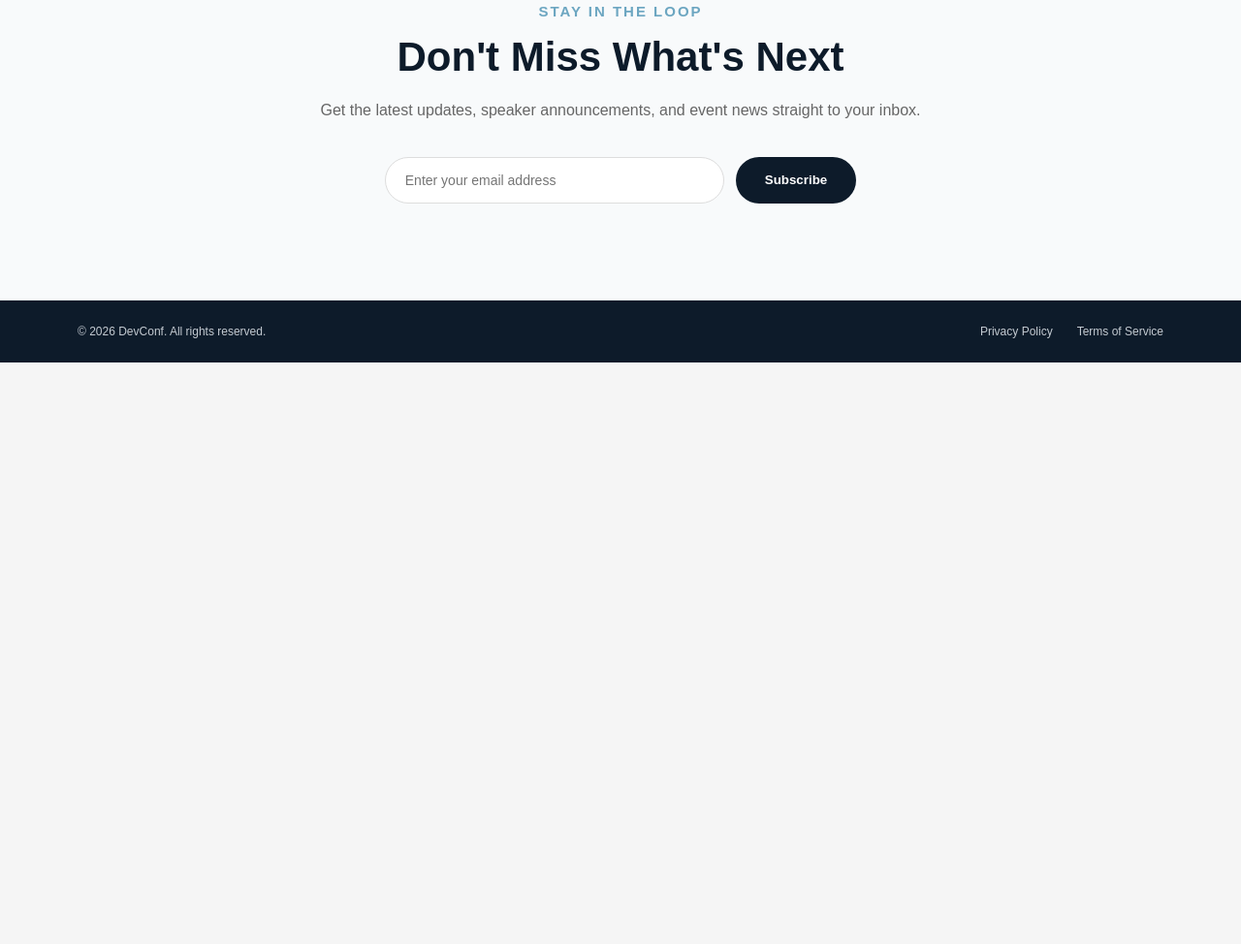
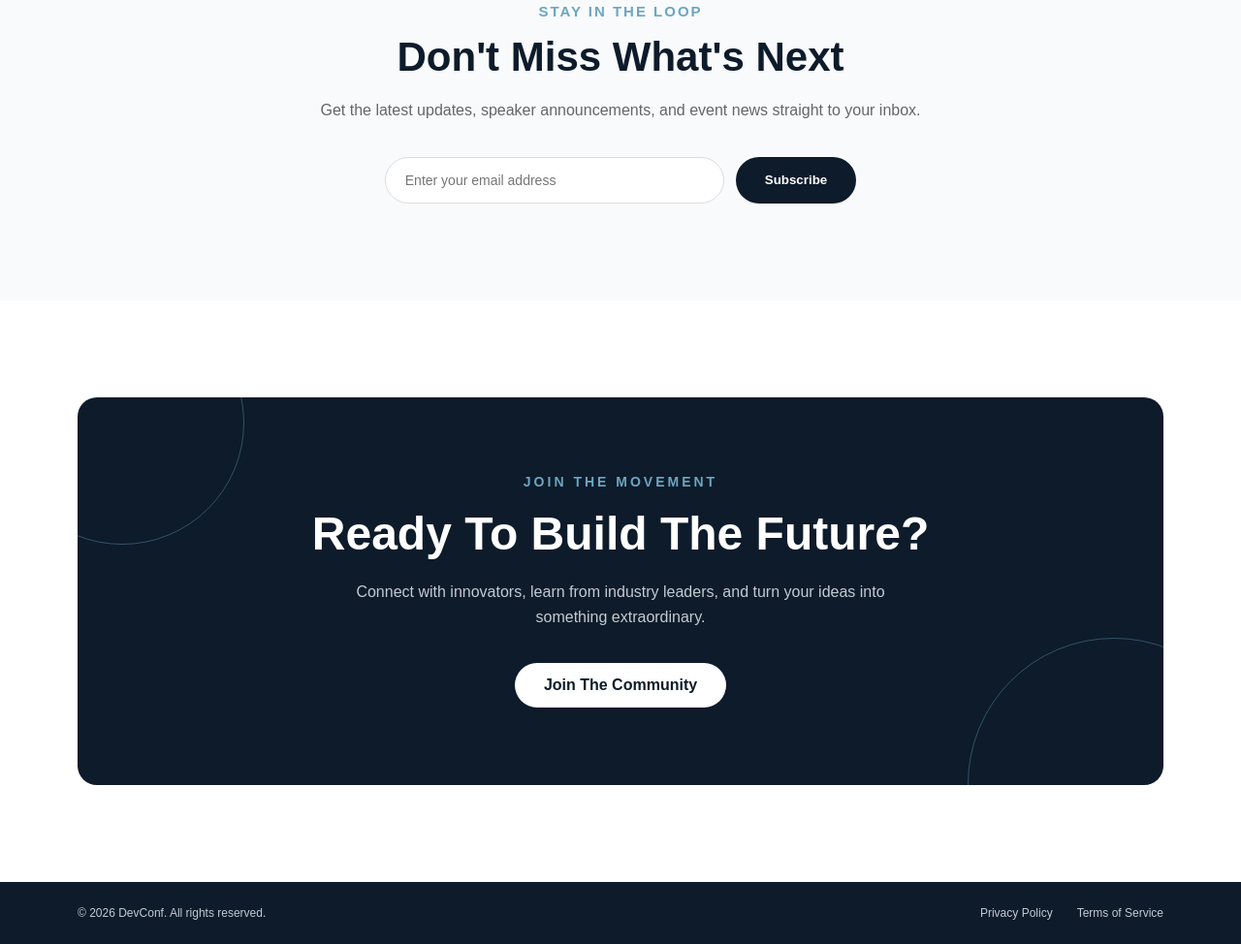
Before and after one commit to nafisa204/B14-A01-DevConf-2026, a plain HTML site: page index.html in a window 1280 px wide. Shown: the part 3781-4755 px from the top of the page at 97% size. Before the commit the page ends 4155 px from the top, so only its background shows below. Drawn offline with Linux system fonts and the light colour scheme.

Commit message:
Update DevConf website again

```diff
--- a/index.html
+++ b/index.html
@@ -229,6 +229,27 @@
     </div>
 
 </section>
+<!-- Community CTA Section -->
+<section class="community-section">
+
+    <div class="community-content">
+
+        <p class="community-caption">JOIN THE MOVEMENT</p>
+
+        <h2>Ready to build the future?</h2>
+
+        <p class="community-text">
+            Connect with innovators, learn from industry leaders,
+            and turn your ideas into something extraordinary.
+        </p>
+
+        <a href="#" class="community-btn">
+            Join The Community
+        </a>
+
+    </div>
+
+</section>
 
 <!-- Footer -->
 <footer class="footer">
--- a/style.css
+++ b/style.css
@@ -414,6 +414,143 @@ body{
 .newsletter-form button:hover{
     background-color: #6ca6c1;
 }
+
+
+/* Community Section */
+.community-section{
+    padding: 100px 80px;
+    background-color: #ffffff;
+}
+
+/* Main Box */
+.community-content{
+    position: relative;
+
+    max-width: 1200px;
+    min-height: 400px;
+
+    margin: 0 auto;
+
+    background-color: #0D1B2A;
+
+    border-radius: 20px;
+
+    display: flex;
+    flex-direction: column;
+    justify-content: center;
+    align-items: center;
+
+    text-align: center;
+
+    overflow: hidden;
+}
+
+/* Decorative circles */
+.community-content::before{
+    content: "";
+
+    position: absolute;
+
+    width: 250px;
+    height: 250px;
+
+    border: 1px solid #6ca6c1;
+    border-radius: 50%;
+
+    top: -100px;
+    left: -80px;
+
+    opacity: 0.4;
+}
+
+.community-content::after{
+    content: "";
+
+    position: absolute;
+
+    width: 300px;
+    height: 300px;
+
+    border: 1px solid #6ca6c1;
+    border-radius: 50%;
+
+    bottom: -150px;
+    right: -100px;
+
+    opacity: 0.4;
+}
+
+/* Caption */
+.community-caption{
+    color: #6ca6c1;
+
+    font-size: 14px;
+
+    letter-spacing: 3px;
+
+    font-weight: 700;
+
+    margin-bottom: 18px;
+
+    position: relative;
+    z-index: 1;
+}
+
+/* Heading */
+.community-content h2{
+    color: #ffffff;
+
+    font-size: 48px;
+
+    text-transform: capitalize;
+
+    margin-bottom: 20px;
+
+    position: relative;
+    z-index: 1;
+}
+
+/* Paragraph */
+.community-text{
+    color: #c4cbd2;
+
+    max-width: 550px;
+
+    line-height: 1.6;
+
+    font-size: 16px;
+
+    margin-bottom: 35px;
+
+    position: relative;
+    z-index: 1;
+}
+
+/* Button */
+.community-btn{
+    text-decoration: none;
+
+    background-color: #ffffff;
+
+    color: #0D1B2A;
+
+    padding: 14px 30px;
+
+    border-radius: 30px;
+
+    font-weight: 600;
+
+    transition: 0.3s;
+
+    position: relative;
+    z-index: 1;
+}
+
+.community-btn:hover{
+    background-color: #6ca6c1;
+
+    color: #ffffff;
+}
 /*                         footer              */
 .footer{
     background-color: #0D1B2A;
```
